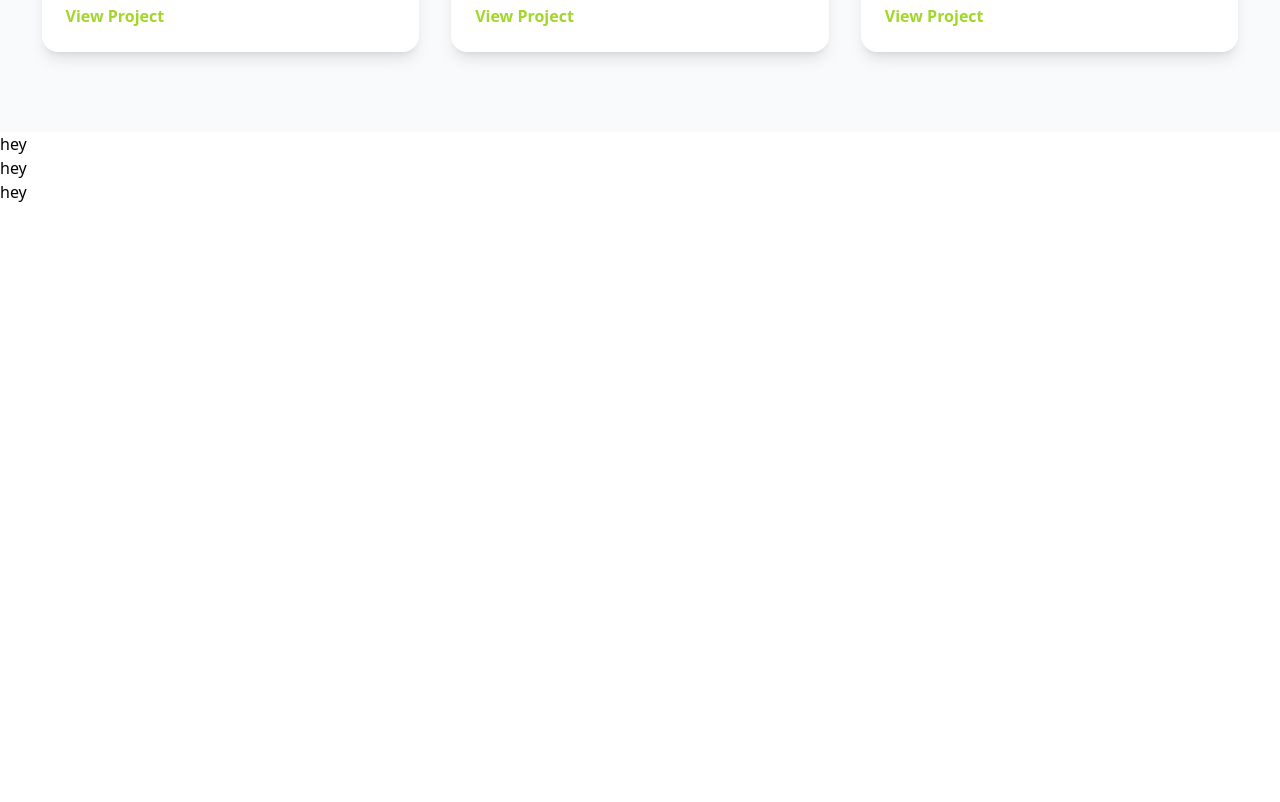
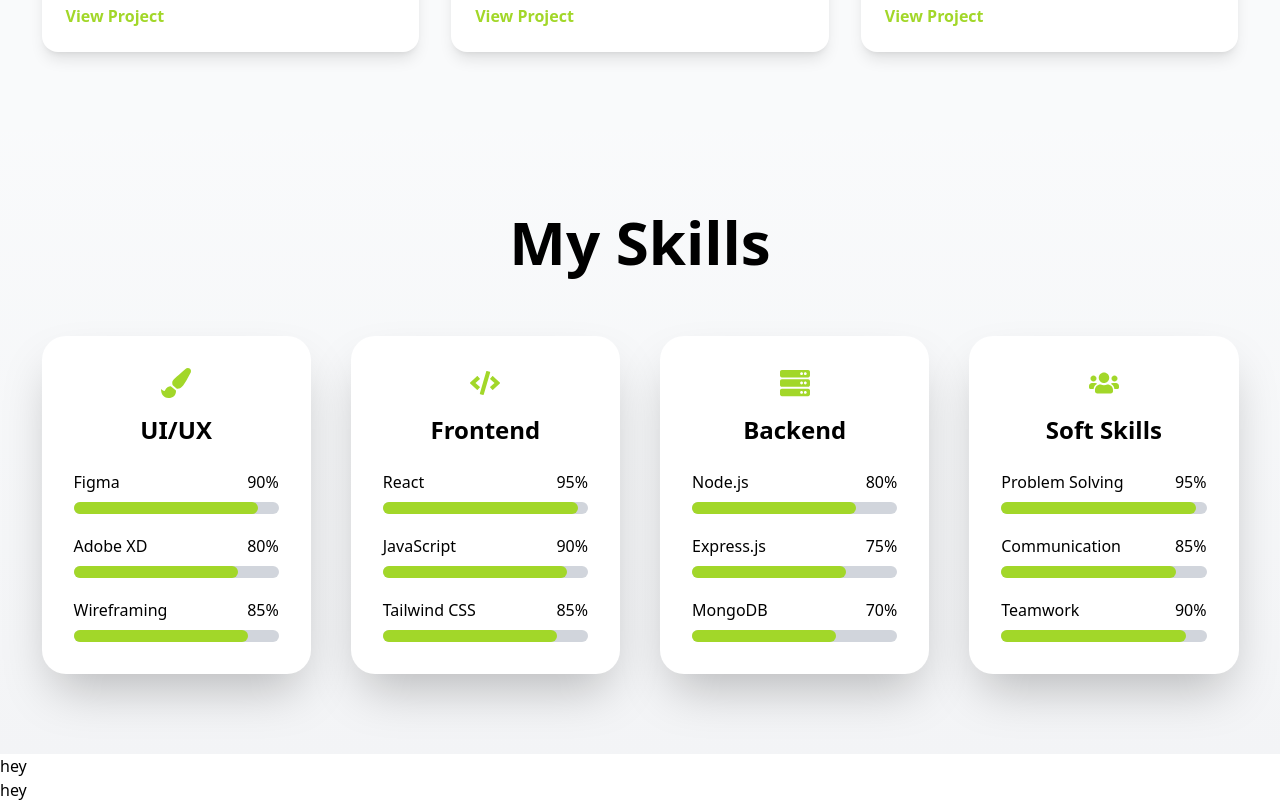
Before and after one commit to swprograming/devspark.sol, a React (Vite) app: page / in a window 1280 px wide. Shown: the part 1400-2202 px from the top of the page. Before the commit the page ends 1604 px from the top, so only its background shows below. Built offline with nearby package versions, Linux system fonts and the light colour scheme.

Commit message:
Skills update

```diff
--- a/package.json
+++ b/package.json
@@ -13,6 +13,7 @@
     "@tailwindcss/vite": "^4.1.12",
     "react": "^19.1.1",
     "react-dom": "^19.1.1",
+    "react-icons": "^5.5.0",
     "react-router-dom": "^7.8.1"
   },
   "devDependencies": {
--- a/src/componets/Skill.jsx
+++ b/src/componets/Skill.jsx
@@ -1,11 +1,83 @@
 import React from "react";
+import { FaPaintBrush, FaCode, FaServer, FaUsers } from "react-icons/fa";
 
-const Skill = () => {
-    return(
-        <div>
-            <h1>hey</h1>
+const skillsData = [
+  {
+    category: "UI/UX",
+    icon: <FaPaintBrush className="text-3xl mb-4 text-[#A2D729]" />,
+    skills: [
+      { name: "Figma", level: 90 },
+      { name: "Adobe XD", level: 80 },
+      { name: "Wireframing", level: 85 },
+    ],
+  },
+  {
+    category: "Frontend",
+    icon: <FaCode className="text-3xl mb-4 text-[#A2D729]" />,
+    skills: [
+      { name: "React", level: 95 },
+      { name: "JavaScript", level: 90 },
+      { name: "Tailwind CSS", level: 85 },
+    ],
+  },
+  {
+    category: "Backend",
+    icon: <FaServer className="text-3xl mb-4 text-[#A2D729]" />,
+    skills: [
+      { name: "Node.js", level: 80 },
+      { name: "Express.js", level: 75 },
+      { name: "MongoDB", level: 70 },
+    ],
+  },
+  {
+    category: "Soft Skills",
+    icon: <FaUsers className="text-3xl mb-4 text-[#A2D729]" />,
+    skills: [
+      { name: "Problem Solving", level: 95 },
+      { name: "Communication", level: 85 },
+      { name: "Teamwork", level: 90 },
+    ],
+  },
+];
+
+const Skills = () => {
+  return (
+    <section className="w-full py-20 px-8 bg-gradient-to-b from-gray-50 to-gray-100">
+      <div className="max-w-[1197px] mx-auto">
+        <h2 className="text-6xl font-bold mb-16 text-center">My Skills</h2>
+
+        <div className="grid grid-cols-1 md:grid-cols-2 lg:grid-cols-4 gap-10">
+          {skillsData.map((category, index) => (
+            <div
+              key={index}
+              className="bg-white p-8 rounded-3xl shadow-2xl transform hover:scale-105 transition-transform duration-300"
+            >
+              <div className="flex flex-col items-center">
+                {category.icon}
+                <h3 className="text-2xl font-bold mb-6">{category.category}</h3>
+                <div className="space-y-5 w-full">
+                  {category.skills.map((skill, idx) => (
+                    <div key={idx}>
+                      <div className="flex justify-between mb-2 font-medium">
+                        <span>{skill.name}</span>
+                        <span>{skill.level}%</span>
+                      </div>
+                      <div className="w-full bg-gray-300 rounded-full h-3">
+                        <div
+                          className="bg-[#A2D729] h-3 rounded-full transition-all duration-1000 ease-out"
+                          style={{ width: `${skill.level}%` }}
+                        ></div>
+                      </div>
+                    </div>
+                  ))}
+                </div>
+              </div>
+            </div>
+          ))}
         </div>
-    )
-}
+      </div>
+    </section>
+  );
+};
 
-export default Skill;
+export default Skills;
```
Also changed, not shown: 1 other file (tests, documents, lock files or other folders).
